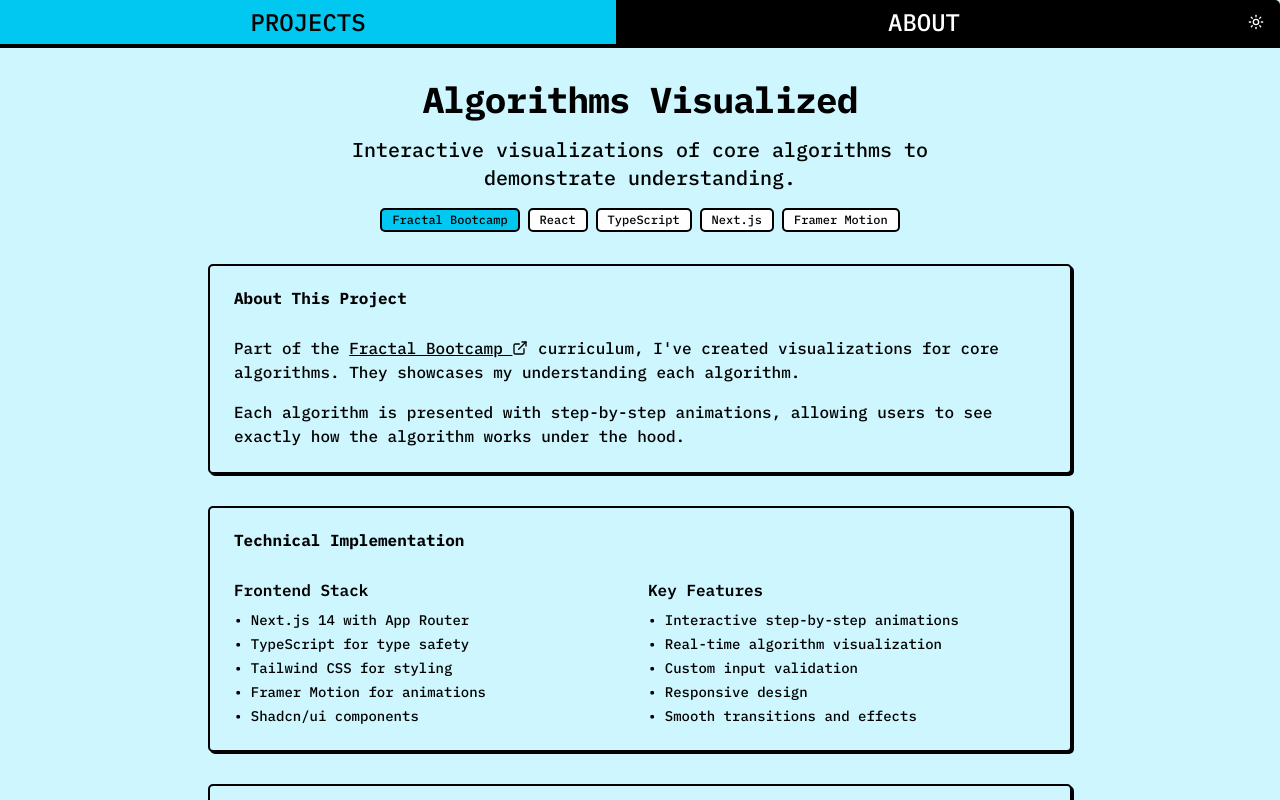
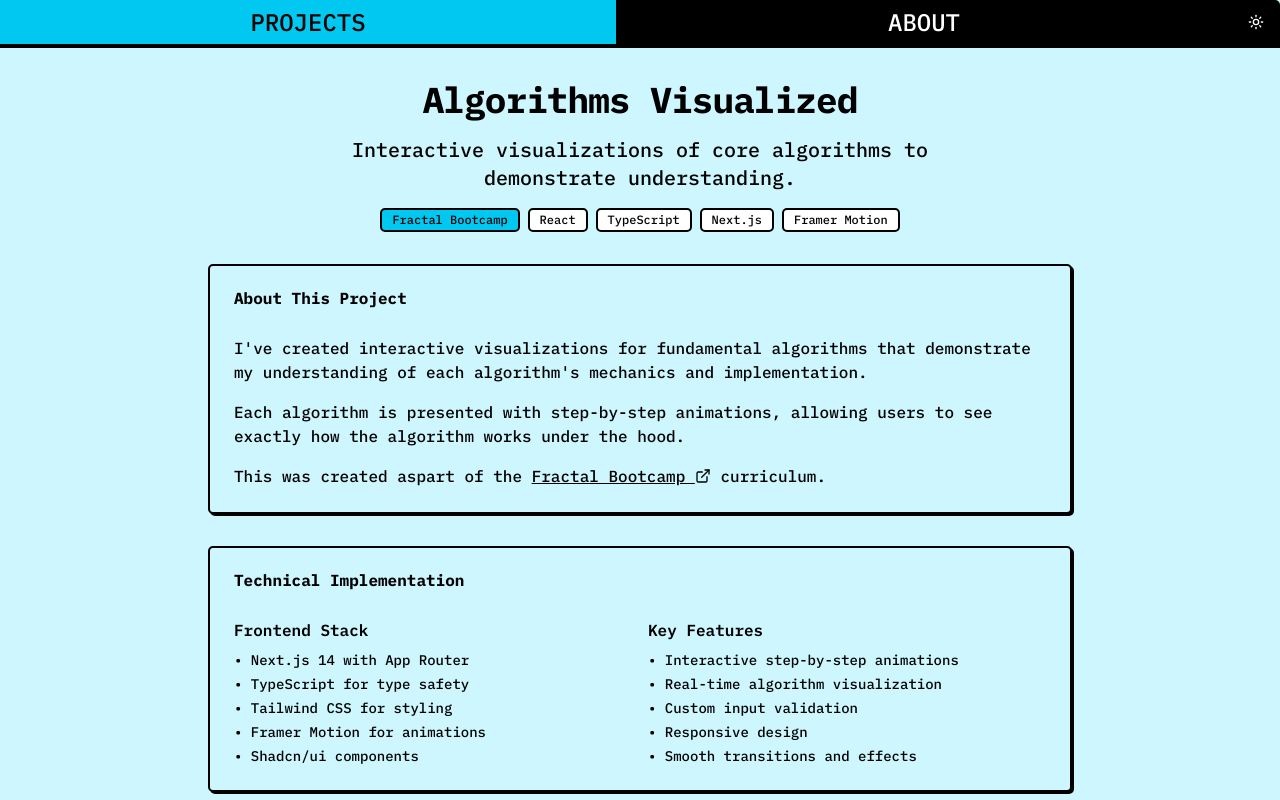
Before and after one commit to andreicstoica/algos-visualized, a Next.js app: page /about in a window 1280 px wide. Shown: the top 800 px of the page. Built offline with nearby package versions, Linux system fonts and the light colour scheme.

Commit message:
small about page language tweaks

```diff
--- a/src/app/about/page.tsx
+++ b/src/app/about/page.tsx
@@ -1,7 +1,6 @@
 "use client";
 
 import { Card, CardContent, CardHeader, CardTitle } from "@/components/ui/card";
-import { Button } from "@/components/ui/button";
 import { Badge } from "@/components/ui/badge";
 import Link from "next/link";
 import { ExternalLink } from "lucide-react";
@@ -34,16 +33,20 @@ export default function AboutPage() {
         </CardHeader>
         <CardContent className="space-y-4">
           <p>
-            Part of the{" "}
-            <Link className="underline" href="https://fractalbootcamp.com/">
-              Fractal Bootcamp <ExternalLink className="mb-1 inline size-4" />
-            </Link>{" "}
-            curriculum, I&apos;ve created visualizations for core algorithms.
-            They showcases my understanding each algorithm.
+            I&apos;ve created interactive visualizations for fundamental
+            algorithms that demonstrate my understanding of each
+            algorithm&apos;s mechanics and implementation.
           </p>
           <p>
             Each algorithm is presented with step-by-step animations, allowing
             users to see exactly how the algorithm works under the hood.
+          </p>
+          <p>
+            This was created aspart of the{" "}
+            <Link className="underline" href="https://fractalbootcamp.com/">
+              Fractal Bootcamp <ExternalLink className="mb-1 inline size-4" />
+            </Link>{" "}
+            curriculum.
           </p>
         </CardContent>
       </Card>
```
